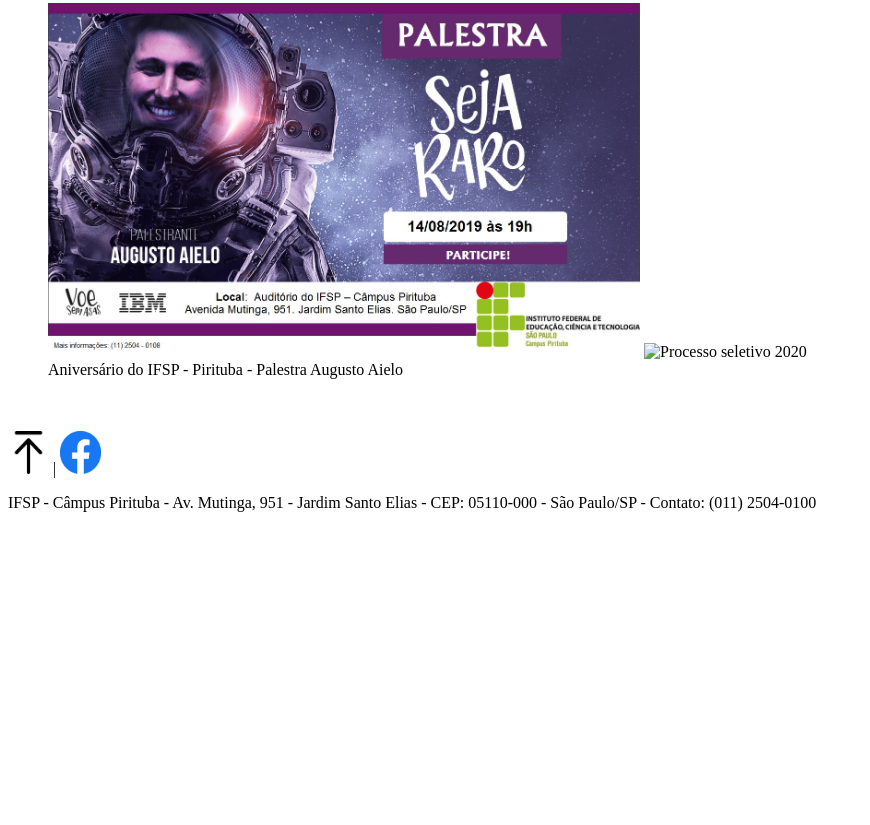
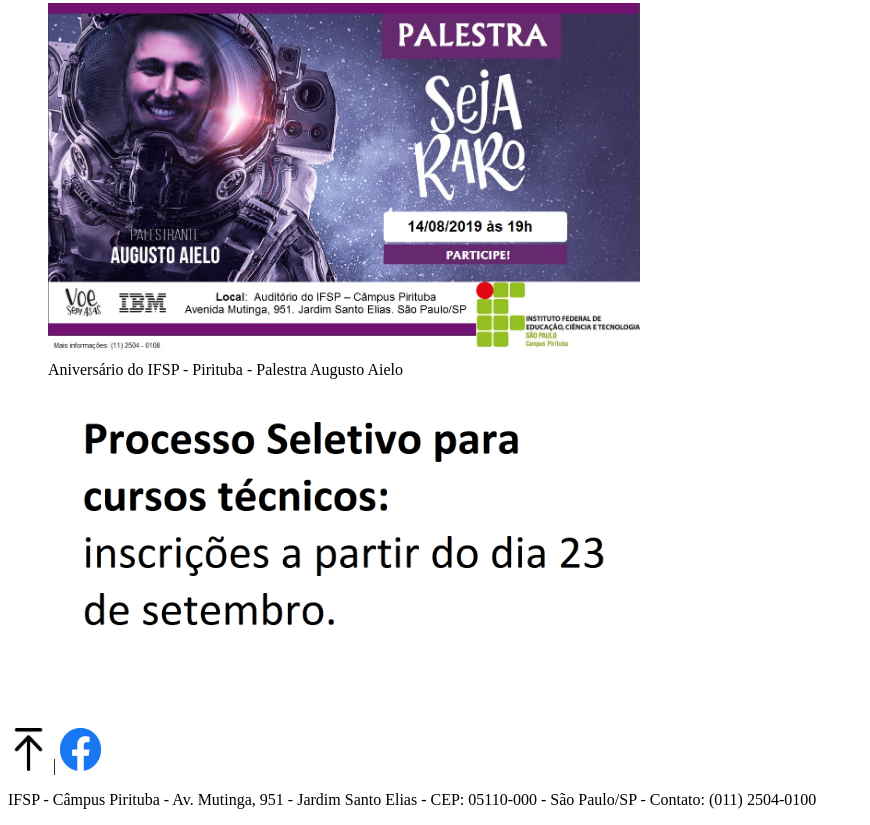
Before and after one commit to KevinAaujo/aula10CNV, a plain HTML site: page index.html in a window 1280 px wide. Shown: the part 318-1143 px from the top of the page, without its empty margins (0-870 px from the left). Before the commit the page ends 846 px from the top, so only its background shows below. Drawn offline with Linux system fonts and the light colour scheme.

Commit message:
Update index.html

```diff
--- a/index.html
+++ b/index.html
@@ -39,9 +39,10 @@
 <p><b>Eventos</b></p>
 <figure>
 <img src="Imagens/SEJA_RARO.jpg" alt="Palestra Seja Raro" width="50%" height="50%">
-<img src="Imagens/processo_seletivo.jpg" alt="Processo seletivo 2020" width="50%" height="50%">
+
 
 <figcaption>Aniversário do IFSP - Pirituba - Palestra Augusto Aielo</figcaption>
+<img src="Imagens/processo_seletivo.png" alt="Processo seletivo 2020" width="50%" height="50%">
 </figure>
 </aside>
 </main>
```
